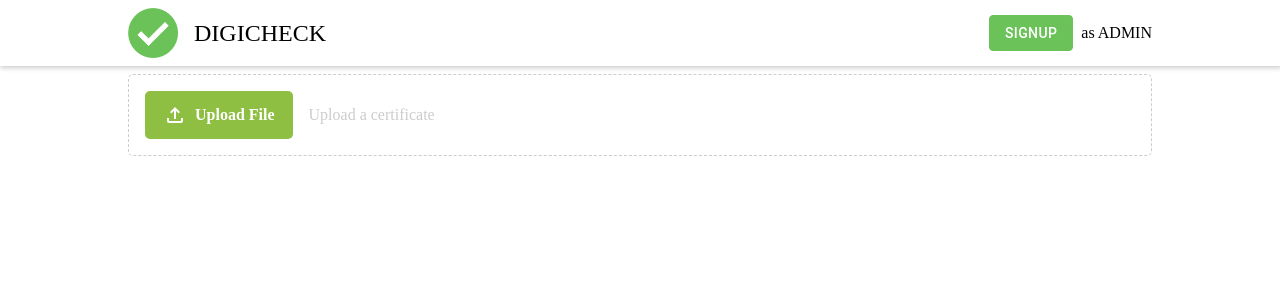
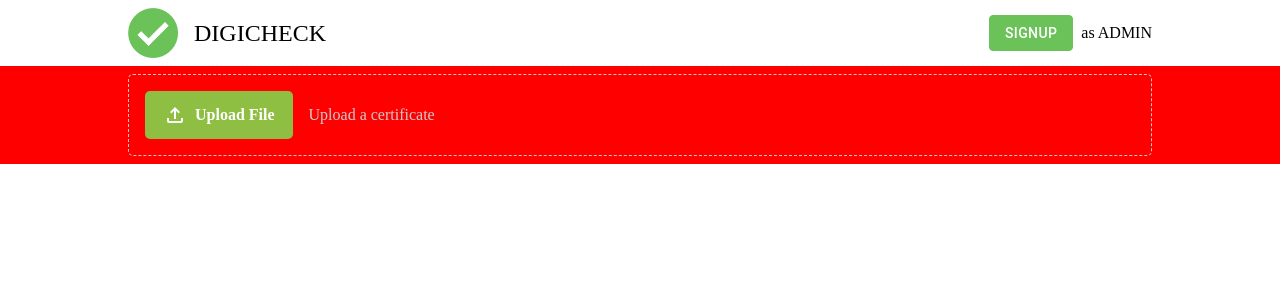
Before and after one commit to Phoenix6296/digicheck, a React (Create React App) app: page / in a window 1280 px wide. Shown: the top 300 px of the page. Built offline with nearby package versions, Linux system fonts and the light colour scheme; the HTML template or start-up script is replaced by a standard one.

Commit message:
Logic added to add file

```diff
--- /dev/null
+++ b/src/Components/User/Home/Home.js
@@ -0,0 +1,11 @@
+import Upload from '../Upload/Upload';
+import styles from './Home.module.css';
+const Home = () => {
+    return (
+        <div className={`${styles.home}`}>
+            <Upload />
+        </div>
+    )
+}
+
+export default Home
--- /dev/null
+++ b/src/Components/User/Home/Home.module.css
@@ -0,0 +1,5 @@
+.home {
+    background-color: red;
+    max-height: 90vh;
+    padding: 0.5rem 10%;
+}
--- a/src/Components/User/Upload/Upload.js
+++ b/src/Components/User/Upload/Upload.js
@@ -1,7 +1,19 @@
+import { useState } from 'react';
 import styles from './Upload.module.css';
 import FileUploadOutlinedIcon from '@mui/icons-material/FileUploadOutlined';
 
 const Upload = () => {
+    const [file, setFile] = useState(null);
+    const [fileName, setFileName] = useState('Upload a certificate');
+    const onUploadHandler = (e) => {
+        console.log(e.target.files[0]);
+        setFile(e.target.files[0]);
+        setFileName(e.target.files[0].name);
+        if (e.target.files[0].name.length > 20) {
+            setFileName(e.target.files[0].name.substring(0, 20) + '...');
+        }
+        console.log(file);
+    }
     return (
         <div className={`${styles.upload__wrapper}`}>
             <div className={`${styles.upload}`}>
@@ -9,8 +21,10 @@ const Upload = () => {
                     <FileUploadOutlinedIcon />
                     <label for="upload">Upload File</label>
                 </div>
-                <input id="upload" type="file" />
-                <p>Upload a certificate</p>
+                <input id="upload" type="file"
+                    onChange={onUploadHandler}
+                />
+                <p>{fileName}</p>
             </div>
         </div>
     );
--- a/src/Components/User/Upload/Upload.module.css
+++ b/src/Components/User/Upload/Upload.module.css
@@ -11,7 +11,6 @@
 }
 
 .upload {
-    margin: 0.5rem 10%;
     display: flex;
     align-items: center;
     border: 1px dashed #ccc;
--- a/src/Components/User/User.js
+++ b/src/Components/User/User.js
@@ -1,11 +1,11 @@
 import Navbar from "./Navbar/Navbar"
-import Upload from "./Upload/Upload"
+import Home from "./Home/Home"
 
 const User = () => {
     return (
         <>
             <Navbar />
-            <Upload />
+            <Home />
         </>
     )
 }
```
